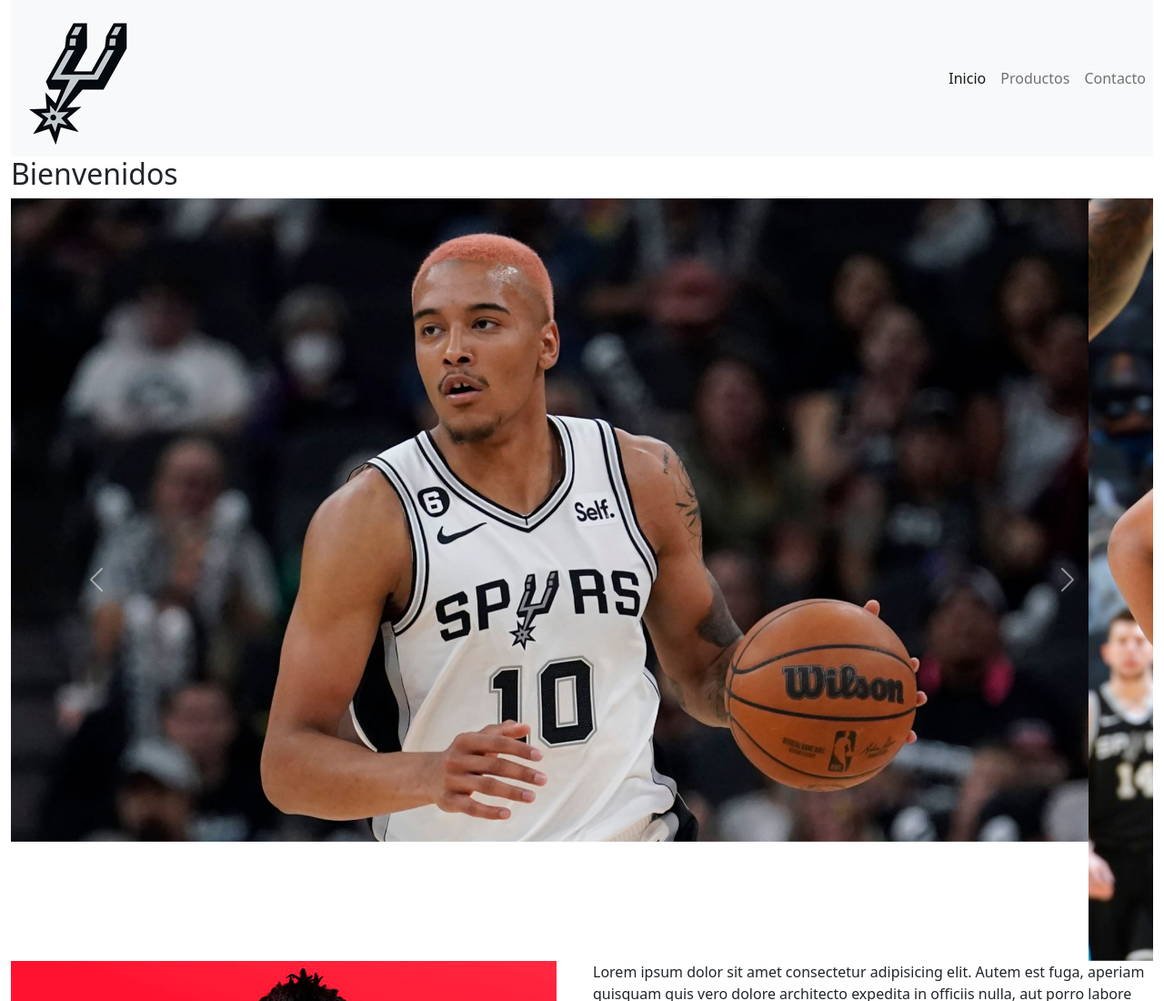
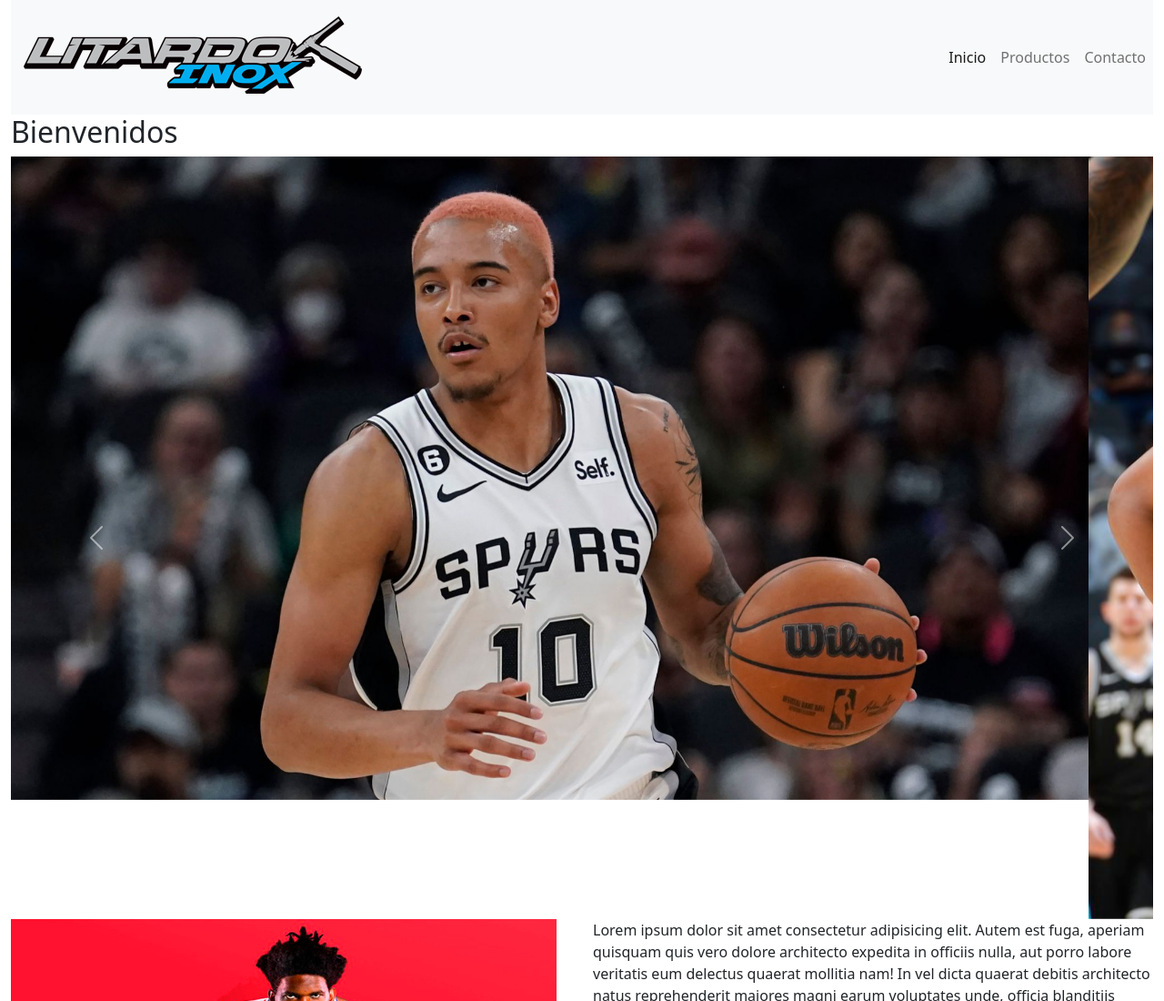
Before and after one commit to gonzalitardo/Proyecto, a website: page index.html in a window 1280 px wide. Shown: the top 1100 px of the page at 91% size. Drawn offline with nearby package versions, Linux system fonts and the light colour scheme.

Commit message:
cambiamos el logo del index

```diff
--- a/index.html
+++ b/index.html
@@ -17,7 +17,7 @@
             <!-- LOGO + NAV -->
             <div class="col-12 col-lg-12">
                 <nav class="navbar navbar-expand-lg navbar-light bg-light">
-                  <img src="/img/San-Antonio-Spurs-Simbolo.jpg.png" class="logo" alt="logo">
+                  <img src="/img/logo (2).png" class="logo" alt="logo">
                       <button class="navbar-toggler" type="button" data-bs-toggle="collapse" data-bs-target="#navbarNav" aria-controls="navbarNav" aria-expanded="false" aria-label="Toggle navigation">
                         <span class="navbar-toggler-icon"></span>
                       </button>
--- a/package.json
+++ b/package.json
@@ -22,5 +22,5 @@
     "nodemon": "^2.0.20"
   },
   "dependencies": {},
-  "description": ""
+  "description": "En el index cambié el tittle por uno describiendo en donde está situado el usuario, al igual que el resto de secciones les puse en el tittle la indicacion de si estan en inicio/productos/contacto."
 }
--- a/scss/_nav.scss
+++ b/scss/_nav.scss
@@ -1,6 +1,7 @@
 header{
-    background-color: rgb(43, 43, 43);
+    background-color: rgb(0, 0, 0);
 nav{
+    background-color: black;
     padding: 20px;
     ul{
         li{
```
Also changed, not shown: css/estilos.css, img/favicon-32x32.png (deleted), img/logo (2).png (added), img/logo.png (deleted).
